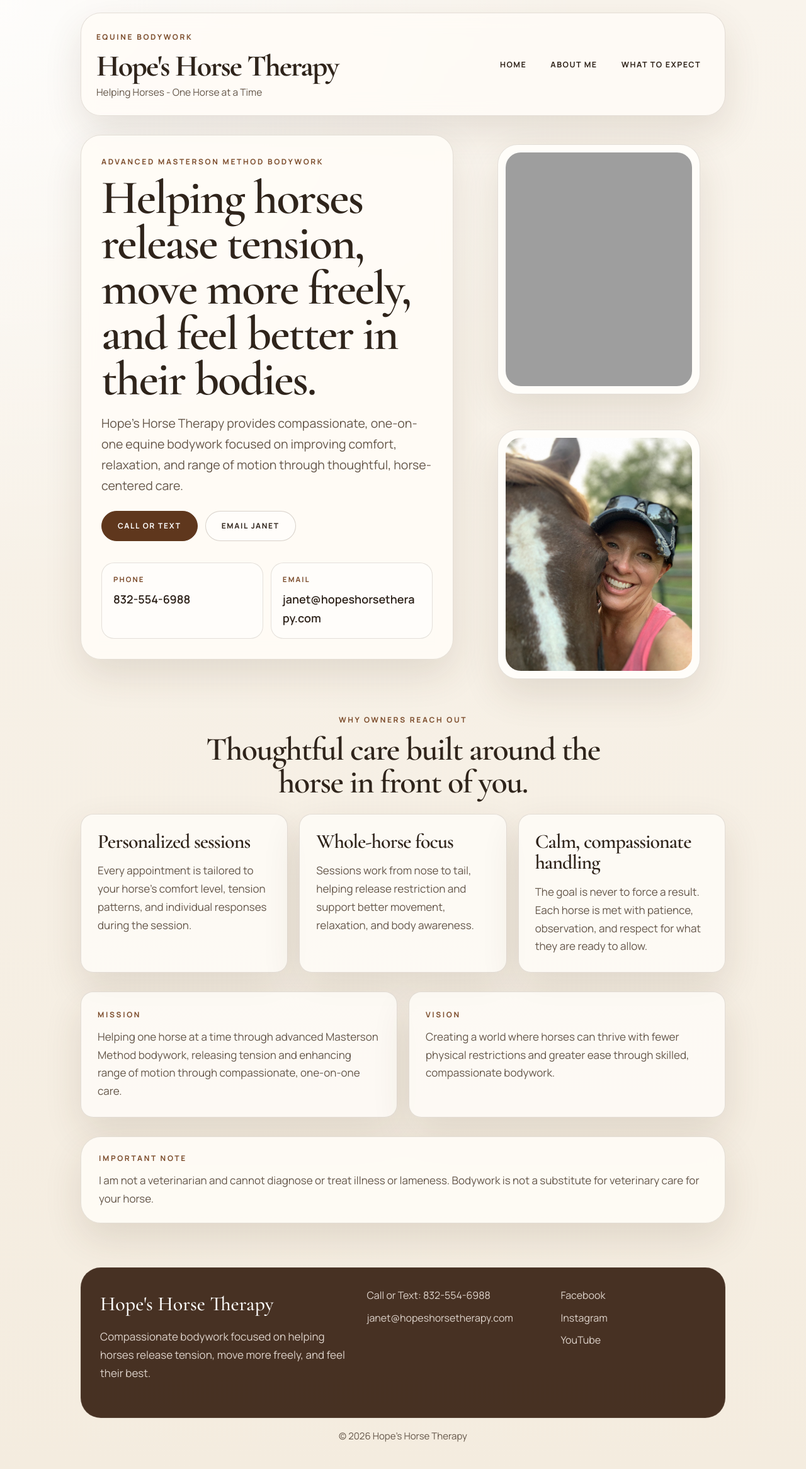
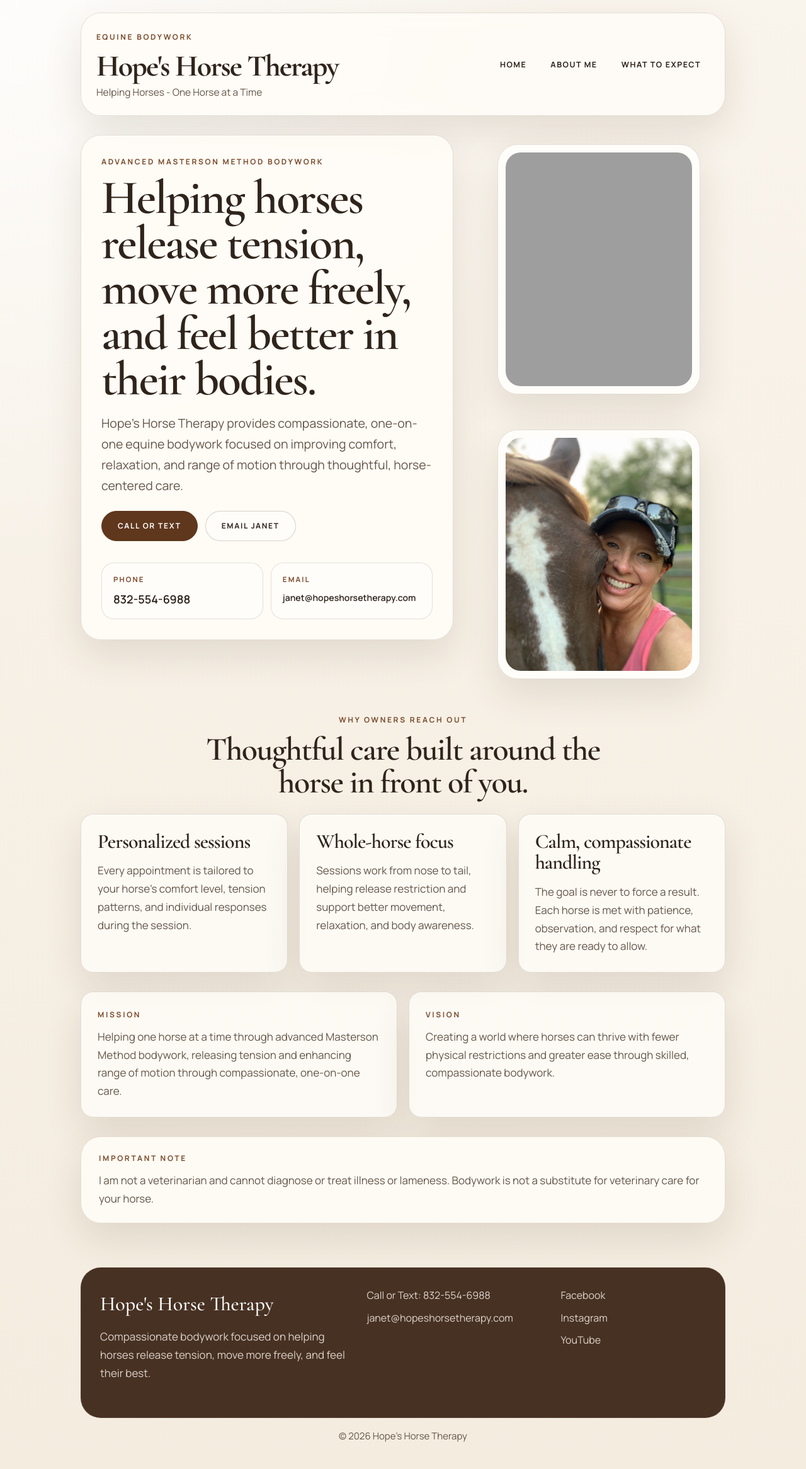
Before and after one commit to HopesHorseTherapy/website, a Jekyll site: the page built from index.html, in a window 1280 px wide. Shown: the whole page at 63% size. Built offline with Jekyll 4.4.1, drawn with Linux system fonts in a browser that asks for light colours; the list of posts is cut into pages by our own code; grey boxes are pictures that could not be loaded.

Commit message:
Tweaks email address to fit bubble

```diff
--- a/assets/css/custom.css
+++ b/assets/css/custom.css
@@ -280,6 +280,12 @@ input[type="button"]:focus {
   font-weight: 600;
 }
 
+.detail-card-email a {
+  display: inline-block;
+  font-size: clamp(1.4rem, 1.1vw, 1.8rem);
+  white-space: nowrap;
+}
+
 .detail-label {
   color: var(--accent);
   display: block;
--- a/index.html
+++ b/index.html
@@ -19,7 +19,7 @@ title: Home
             <span class="detail-label">Phone</span>
             <a href="tel:8325546988">832-554-6988</a>
           </div>
-          <div class="detail-card">
+          <div class="detail-card detail-card-email">
             <span class="detail-label">Email</span>
             <a href="mailto:janet@hopeshorsetherapy.com">janet@hopeshorsetherapy.com</a>
           </div>
```
